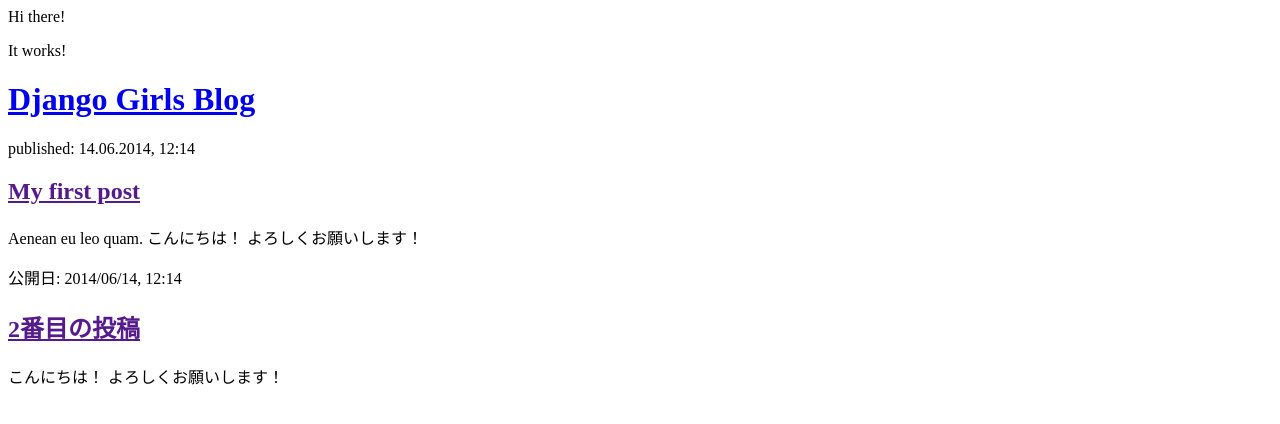
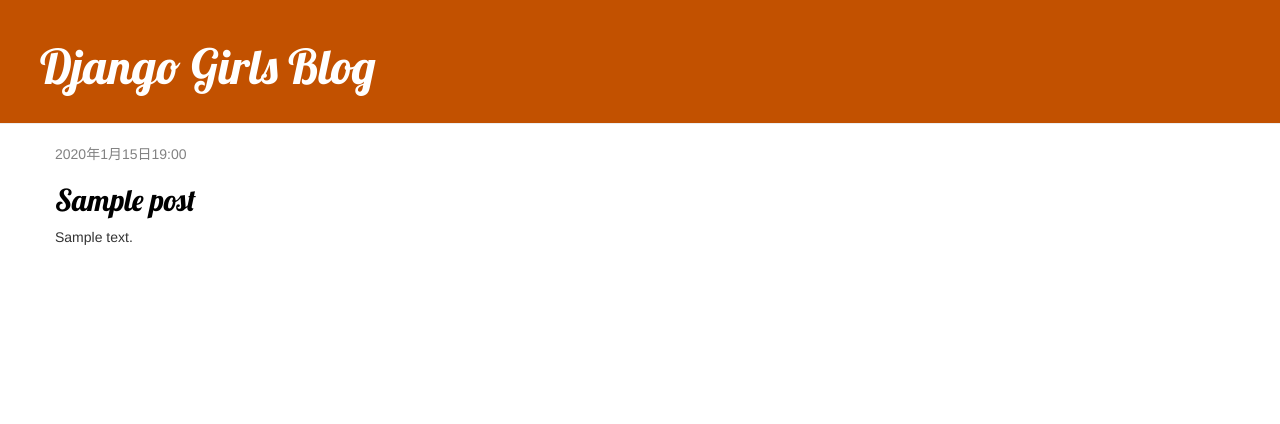
Before and after one commit to Takuma-Okubo/my-first-blog, a Django app: page / in a window 1280 px wide. Shown: the top 424 px of the page. Run offline with Django 5.2, Linux system fonts and the light colour scheme; tables that the repository leaves empty hold one stand-in row (values such as "Sample post"); some libraries are stand-ins or nearby versions.

Commit message:
Added view and template for detailed blog post as well as CSS for the site.

```diff
--- /dev/null
+++ b/blog/static/css/blog.css
@@ -0,0 +1,46 @@
+.page-header {
+    background-color: #C25100;
+    margin-top: 0;
+    padding: 20px 20px 20px 40px;
+}
+
+.page-header h1, .page-header h1 a, .page-header h1 a:visited, .page-header h1 a:active {
+    color: #ffffff;
+    font-size: 36pt;
+    text-decoration: none;
+}
+
+.content {
+    margin-left: 40px;
+}
+
+h1, h2, h3, h4 {
+    font-family: 'Lobster', cursive;
+}
+
+.date {
+    color: #828282;
+}
+
+.save {
+    float: right;
+}
+
+.post-form textarea, .post-form input {
+    width: 100%;
+}
+
+.top-menu, .top-menu:hover, .top-menu:visited {
+    color: #ffffff;
+    float: right;
+    font-size: 26pt;
+    margin-right: 20px;
+}
+
+.post {
+    margin-bottom: 70px;
+}
+
+.post h2 a, .post h2 a:visited {
+    color: #000000;
+}
--- /dev/null
+++ b/blog/templates/blog/base.html
@@ -0,0 +1,23 @@
+{% load static %}
+<html>
+    <head>
+        <title>Django Girls blog</title>
+        <link rel="stylesheet" href="//maxcdn.bootstrapcdn.com/bootstrap/3.2.0/css/bootstrap.min.css">
+        <link rel="stylesheet" href="//maxcdn.bootstrapcdn.com/bootstrap/3.2.0/css/bootstrap-theme.min.css">
+        <link href='//fonts.googleapis.com/css?family=Lobster&subset=latin,latin-ext' rel='stylesheet' type='text/css'>
+        <link rel="stylesheet" href="{% static 'css/blog.css' %}">
+    </head>
+    <body>
+    <div class="page-header">
+        <h1><a href="/">Django Girls Blog</a></h1>
+    </div>
+    <div class="content container">
+        <div class="row">
+            <div class="col-md-8">
+            {% block content %}
+            {% endblock %}
+            </div>
+        </div>
+    </div>
+</body>
+</html>
--- a/blog/templates/blog/post_list.html
+++ b/blog/templates/blog/post_list.html
@@ -1,44 +1,13 @@
-<!-- 内容表示用の簡単なコード -->
-<!-- <html>
-<body>
-    <p>Hi there!</p>
-    <p>It works!</p>
-</body>
-</html> -->
+{% extends 'blog/base.html' %}
 
-
-<!-- HeadとBody -->
-<html>
-    <head>
-        <title>Ola's blog</title>
-    </head>
-    <body>
-        <p>Hi there!</p>
-        <p>It works!</p>
-    </body>
-</html>
-
-
-<!-- テンプレートのカスタマイズ -->
-<html>
-    <head>
-        <title>Django Girls blog</title>
-    </head>
-    <body>
-        <div>
-            <h1><a href="/">Django Girls Blog</a></h1>
+{% block content %}
+    {% for post in posts %}
+        <div class="post">
+            <div class="date">
+                {{ post.published_date }}
+            </div>
+            <h2><a href="{% url 'post_detail' pk=post.pk %}">{{ post.title }}</a></h2>
+            <p>{{ post.text|linebreaksbr }}</p>
         </div>
-
-        <div>
-            <p>published: 14.06.2014, 12:14</p>
-            <h2><a href="">My first post</a></h2>
-            <p>Aenean eu leo quam. こんにちは！ よろしくお願いします！ </p>
-        </div>
-
-        <div>
-            <p>公開日: 2014/06/14, 12:14</p>
-            <h2><a href="">2番目の投稿</a></h2>
-            <p> こんにちは！ よろしくお願いします！ </p>
-        </div>
-    </body>
-</html>
+    {% endfor %}
+{% endblock %}
--- a/blog/urls.py
+++ b/blog/urls.py
@@ -3,4 +3,5 @@
 
 urlpatterns = [
     path('', views.post_list, name='post_list'),
+    path('post/<int:pk>/', views.post_detail, name='post_detail'),
 ]
--- a/blog/views.py
+++ b/blog/views.py
@@ -1,6 +1,12 @@
 from django.shortcuts import render
-
-# Create your views here.
+from django.utils import timezone
+from .models import Post
+from django.shortcuts import render, get_object_or_404
 
 def post_list(request):
-    return render(request, 'blog/post_list.html', {})
+    posts = Post.objects.filter(published_date__lte=timezone.now()).order_by('published_date')
+    return render(request, 'blog/post_list.html', {'posts': posts})
+
+def post_detail(request, pk):
+    post = get_object_or_404(Post, pk=pk)
+    return render(request, 'blog/post_detail.html', {'post': post})
```
Also changed, not shown: MEMO.txt (+81 -1 lines), blog/templates/blog/post_detail.html (added, +13 -0 lines).
